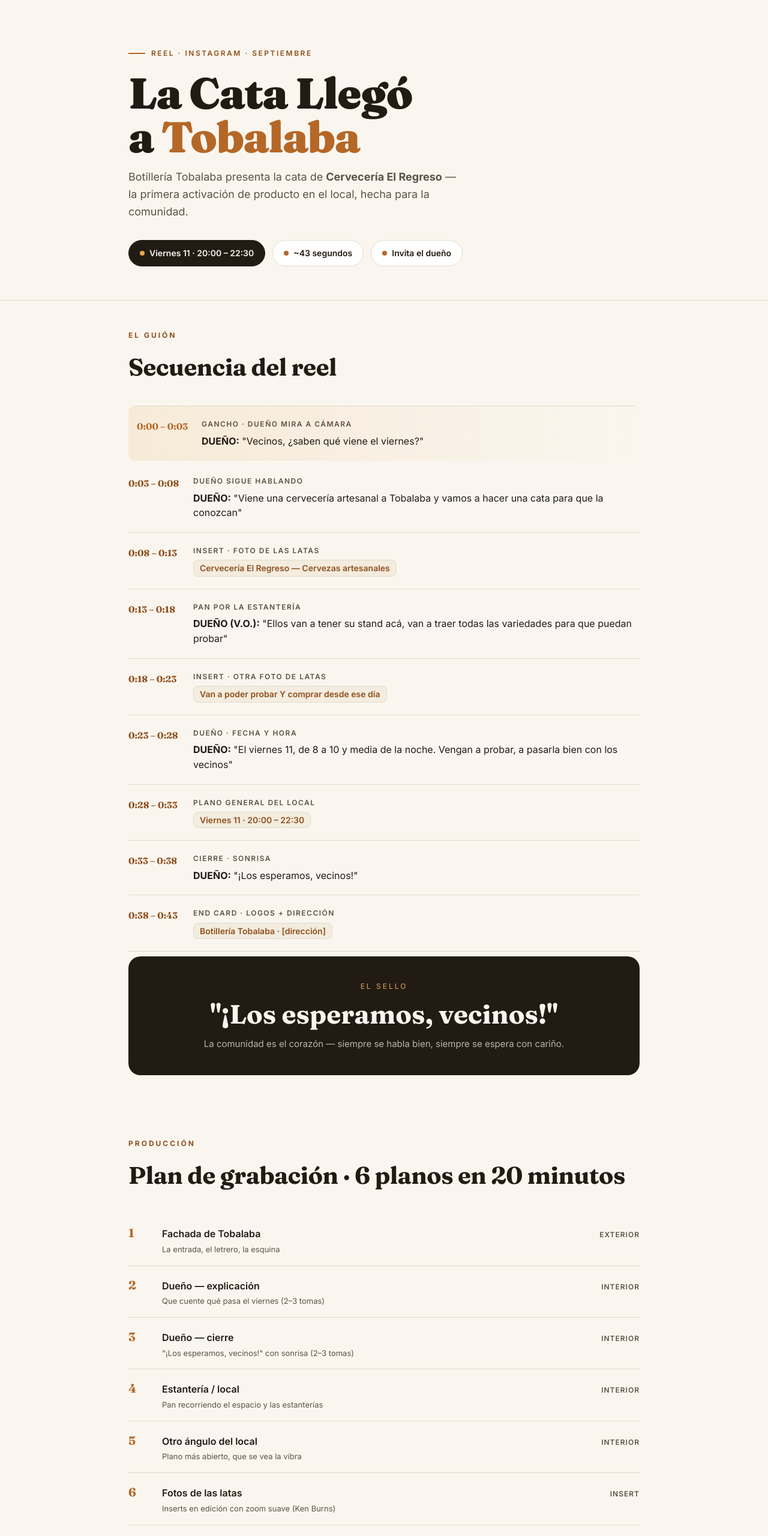
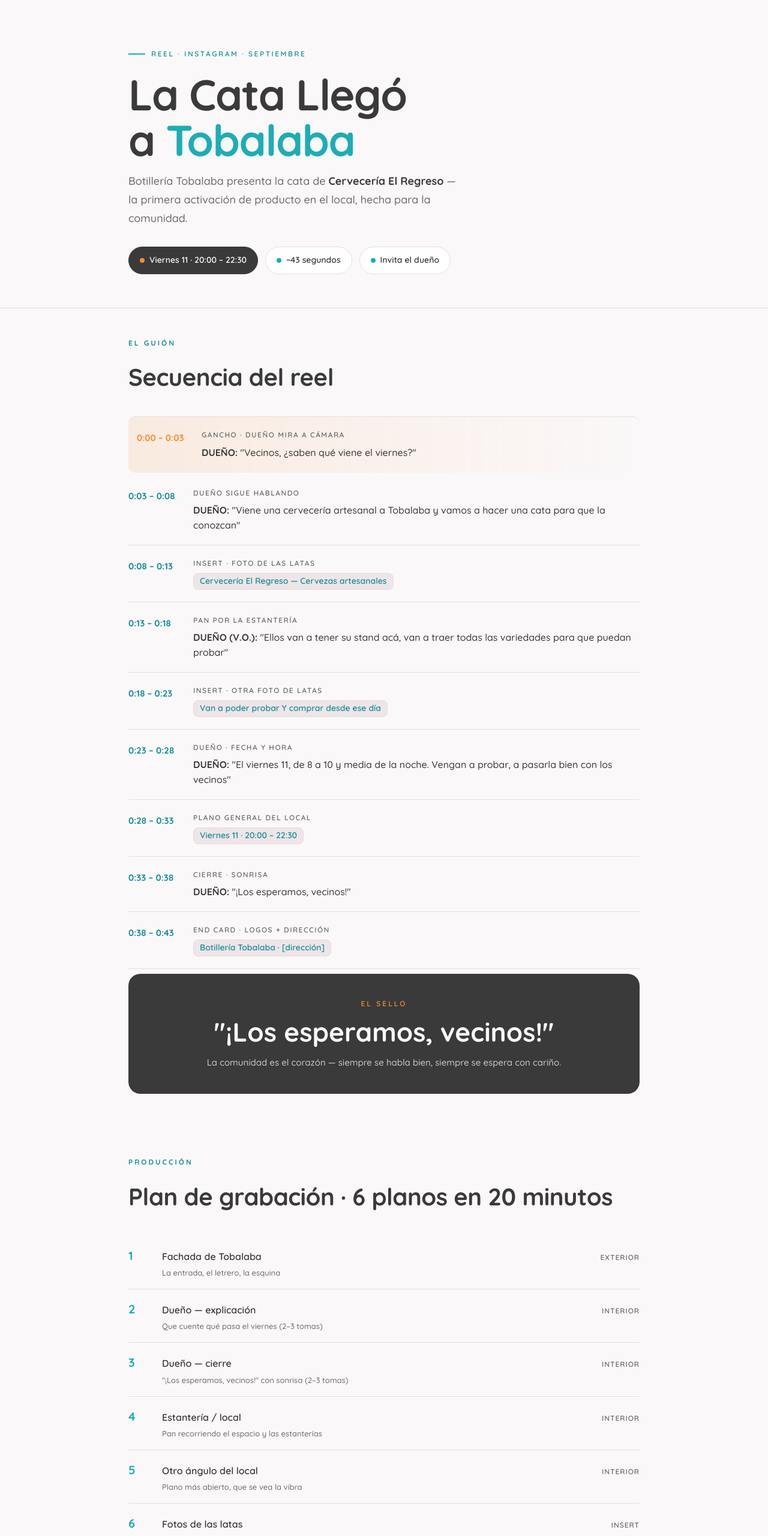
Before and after one commit to DaniCorcuera/guion-cata-tobalaba, a plain HTML site: page index.html in a window 1280 px wide. Shown: the top 2560 px of the page at 60% size. Drawn offline with Linux system fonts and the light colour scheme.

Commit message:
feat: rediseño guion con identidad Lecualab

```diff
--- a/index.html
+++ b/index.html
@@ -6,18 +6,23 @@
 <title>La Cata Llegó a Tobalaba — Guion Reel</title>
 <link rel="preconnect" href="https://fonts.googleapis.com">
 <link rel="preconnect" href="https://fonts.gstatic.com" crossorigin>
-<link href="https://fonts.googleapis.com/css2?family=Fraunces:opsz,wght@9..144,400;9..144,600;9..144,700;9..144,900&family=Inter:wght@400;500;600;700&display=swap" rel="stylesheet">
+<link href="https://fonts.googleapis.com/css2?family=Quicksand:wght@400;500;600;700&display=swap" rel="stylesheet">
 <style>
+  /* ============================================================
+     Estructura original del guion (artesanal)
+     + Identidad Lecualab: Verdigris #1dadb5 · Tangerine #f28f31
+       Jet #3a3a3a · Lavender #EEE5E9 · Tipografía Quicksand
+     ============================================================ */
   :root {
-    --cream: #FAF6EF;
-    --cream-2: #F3ECDF;
-    --ink: #211B14;
-    --ink-soft: #5C5244;
-    --copper: #B56727;
-    --copper-dark: #8F4F1C;
-    --amber: #E8A54B;
-    --green: #3E5C46;
-    --line: #E4DACA;
+    --lavender: #EEE5E9;
+    --lavender-2: #E6DDE2;
+    --ink: #3a3a3a;
+    --ink-soft: #6B6B6B;
+    --verdigris: #1dadb5;
+    --verdigris-dark: #168e95;
+    --tangerine: #f28f31;
+    --paper: #FBF8F9;
+    --line: #E4DDE0;
     --white: #FFFFFF;
     --radius: 20px;
   }
@@ -27,10 +32,10 @@
   html { scroll-behavior: smooth; }
 
   body {
-    font-family: 'Inter', system-ui, -apple-system, sans-serif;
-    background: var(--cream);
+    font-family: 'Quicksand', system-ui, -apple-system, sans-serif;
+    background: var(--paper);
     color: var(--ink);
-    line-height: 1.6;
+    line-height: 1.7;
     -webkit-font-smoothing: antialiased;
   }
 
@@ -43,7 +48,7 @@
   /* ============ HEADER ============ */
   .hero {
     padding: 72px 0 56px;
-    background: var(--cream);
+    background: var(--paper);
     border-bottom: 1px solid var(--line);
   }
 
@@ -55,7 +60,7 @@
     font-weight: 600;
     letter-spacing: 2.5px;
     text-transform: uppercase;
-    color: var(--copper-dark);
+    color: var(--verdigris-dark);
     margin-bottom: 20px;
   }
 
@@ -63,32 +68,37 @@
     content: "";
     width: 28px;
     height: 2px;
-    background: var(--copper);
+    background: var(--verdigris);
   }
 
   .hero h1 {
-    font-family: 'Fraunces', serif;
-    font-weight: 900;
+    font-weight: 700;
     font-size: clamp(42px, 8vw, 72px);
-    line-height: 1.02;
+    line-height: 1.05;
     letter-spacing: -1.5px;
     margin-bottom: 16px;
   }
 
   .hero h1 .amp {
-    color: var(--copper);
+    color: var(--verdigris);
     font-style: italic;
-    font-weight: 600;
+    font-weight: 700;
   }
 
   .hero h1 .accent {
-    color: var(--copper);
+    color: var(--verdigris);
   }
 
   .hero .subtitle {
     font-size: 18px;
+    font-weight: 500;
     color: var(--ink-soft);
     max-width: 560px;
+  }
+
+  .hero .subtitle strong {
+    font-weight: 700;
+    color: var(--ink);
   }
 
   .hero-badges {
@@ -114,16 +124,16 @@
     width: 8px;
     height: 8px;
     border-radius: 50%;
-    background: var(--copper);
+    background: var(--verdigris);
   }
 
   .badge.highlight {
     background: var(--ink);
-    color: var(--cream);
+    color: var(--paper);
     border-color: var(--ink);
   }
 
-  .badge.highlight .dot { background: var(--amber); }
+  .badge.highlight .dot { background: var(--tangerine); }
 
   /* ============ SECTIONS ============ */
   section { padding: 48px 0; }
@@ -133,12 +143,11 @@
     font-weight: 700;
     letter-spacing: 3px;
     text-transform: uppercase;
-    color: var(--copper-dark);
+    color: var(--verdigris-dark);
     margin-bottom: 12px;
   }
 
   .section-title {
-    font-family: 'Fraunces', serif;
     font-size: clamp(28px, 4.5vw, 40px);
     font-weight: 700;
     letter-spacing: -0.5px;
@@ -159,10 +168,9 @@
   .script li:first-child { border-top: 1px solid var(--line); }
 
   .script .time {
-    font-family: 'Fraunces', serif;
     font-size: 15px;
     font-weight: 700;
-    color: var(--copper-dark);
+    color: var(--verdigris-dark);
     padding-top: 2px;
   }
 
@@ -177,6 +185,7 @@
 
   .script .text {
     font-size: 16px;
+    font-weight: 500;
     line-height: 1.55;
   }
 
@@ -187,17 +196,17 @@
 
   .script .text .on-screen {
     display: inline-block;
-    background: var(--cream-2);
+    background: var(--lavender);
     border: 1px solid var(--line);
     padding: 2px 10px;
     border-radius: 8px;
     font-size: 14px;
     font-weight: 600;
-    color: var(--copper-dark);
+    color: var(--verdigris-dark);
   }
 
   .script li.gancho {
-    background: linear-gradient(90deg, rgba(232,165,75,0.14), transparent);
+    background: linear-gradient(90deg, rgba(242,143,49,0.12), transparent);
     border-radius: 12px;
     padding-left: 14px;
     padding-right: 14px;
@@ -205,12 +214,12 @@
     margin-bottom: 4px;
   }
 
-  .script li.gancho .time { color: var(--copper); }
+  .script li.gancho .time { color: var(--tangerine); }
 
   /* ============ CALL OUT ============ */
   .callout {
     background: var(--ink);
-    color: var(--cream);
+    color: var(--paper);
     border-radius: var(--radius);
     padding: 40px 32px;
     text-align: center;
@@ -219,14 +228,14 @@
 
   .callout .small {
     font-size: 12px;
+    font-weight: 600;
     letter-spacing: 3px;
     text-transform: uppercase;
-    color: var(--amber);
+    color: var(--tangerine);
     margin-bottom: 12px;
   }
 
   .callout .big {
-    font-family: 'Fraunces', serif;
     font-size: clamp(30px, 5vw, 44px);
     font-weight: 700;
     line-height: 1.15;
@@ -235,7 +244,8 @@
   .callout .sub {
     margin-top: 12px;
     font-size: 15px;
-    color: rgba(250,246,239,0.7);
+    font-weight: 500;
+    color: rgba(251,248,249,0.75);
   }
 
   /* ============ SHOT LIST ============ */
@@ -251,10 +261,9 @@
   }
 
   .shots .num {
-    font-family: 'Fraunces', serif;
     font-size: 20px;
     font-weight: 700;
-    color: var(--copper);
+    color: var(--verdigris);
   }
 
   .shots .name {
@@ -266,7 +275,7 @@
     display: block;
     font-size: 13px;
     color: var(--ink-soft);
-    font-weight: 400;
+    font-weight: 500;
     margin-top: 2px;
   }
 
@@ -294,10 +303,10 @@
   }
 
   .tip h4 {
-    font-family: 'Fraunces', serif;
     font-size: 18px;
     font-weight: 700;
     margin-bottom: 10px;
+    color: var(--ink);
   }
 
   .tip ul {
@@ -306,6 +315,7 @@
 
   .tip li {
     font-size: 14px;
+    font-weight: 500;
     color: var(--ink-soft);
     padding: 3px 0 3px 18px;
     position: relative;
@@ -315,17 +325,18 @@
     content: "→";
     position: absolute;
     left: 0;
-    color: var(--copper);
+    color: var(--verdigris);
     font-weight: 600;
   }
 
   /* ============ NOTE ============ */
   .note {
-    background: var(--cream-2);
-    border-left: 4px solid var(--copper);
+    background: var(--lavender);
+    border-left: 4px solid var(--verdigris);
     border-radius: 0 16px 16px 0;
     padding: 20px 24px;
     font-size: 14px;
+    font-weight: 500;
     color: var(--ink-soft);
     margin-top: 40px;
   }
@@ -341,7 +352,7 @@
 
   /* ============ FOOTER ============ */
   footer {
-    background: var(--cream-2);
+    background: var(--lavender);
     border-top: 1px solid var(--line);
     padding: 48px 0;
     margin-top: 32px;
@@ -349,24 +360,24 @@
   }
 
   footer .brand {
-    font-family: 'Fraunces', serif;
     font-size: 22px;
     font-weight: 700;
     color: var(--ink);
   }
 
-  footer .brand span { color: var(--copper); }
+  footer .brand span { color: var(--verdigris); }
 
   footer .tag {
     font-size: 14px;
+    font-weight: 500;
     color: var(--ink-soft);
     margin-top: 6px;
   }
 
   footer .tag i {
     font-style: italic;
-    font-weight: 600;
-    color: var(--copper-dark);
+    font-weight: 700;
+    color: var(--verdigris-dark);
   }
 
   /* ============ RESPONSIVE ============ */
```
